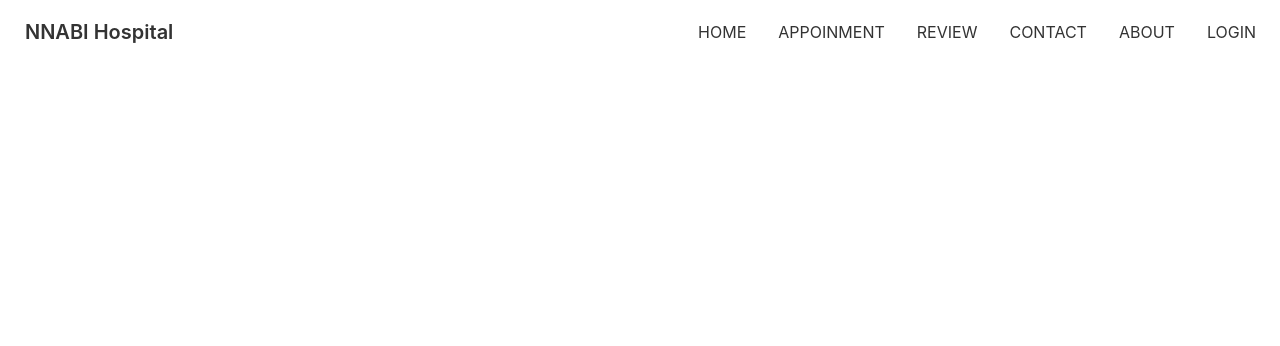
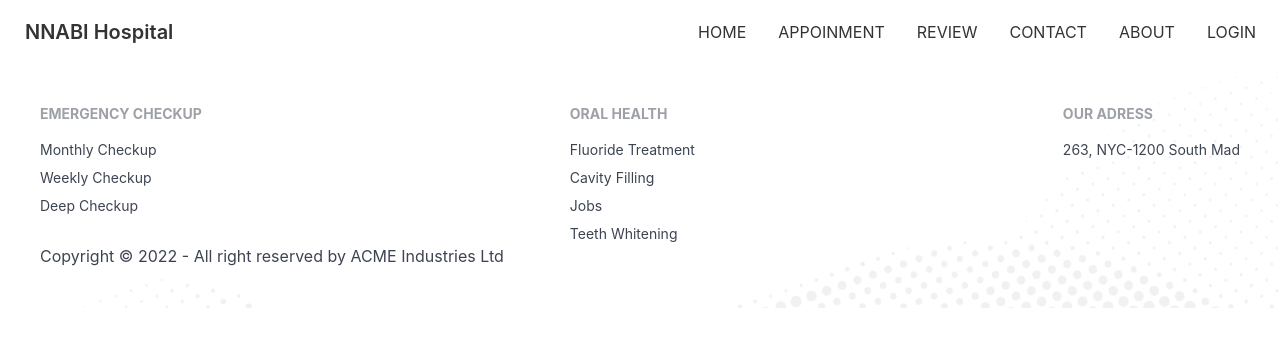
Before and after one commit to nnabicse/nnabi-hospital-client, a React (Create React App) app: page /appoinment in a window 1280 px wide. Shown: the top 346 px of the page. Built offline with nearby package versions, Linux system fonts and the light colour scheme.

Commit message:
contact us and footer implemented

```diff
--- a/src/App.js
+++ b/src/App.js
@@ -4,6 +4,7 @@ import { Routes, Route, Link } from "react-router-dom";
 import Home from './Pages/Home/Home';
 import About from './Pages/About/About';
 import Login from './Pages/Login/Login';
+import Footer from './Pages/Shared/Footer';
 
 function App() {
   return (
@@ -14,7 +15,7 @@ function App() {
         <Route path="about" element={<About />} />
         <Route path="login" element={<Login />} />
       </Routes>
-
+      <Footer></Footer>
     </div>
   );
 }
--- a/src/Pages/Home/Banner.js
+++ b/src/Pages/Home/Banner.js
@@ -7,7 +7,7 @@ const Banner = () => {
     return (
         <div class="hero min-h-screen ">
             <div class="hero-content flex-col lg:flex-row-reverse">
-                <img src={chair} class="max-w-lg rounded-lg shadow-2xl" />
+                <img src={chair} class="max-w-sm rounded-lg shadow-2xl" />
                 <div>
                     <h1 class="text-5xl font-bold">Your New Smile Starts Here</h1>
                     <p class="py-6">Lorem ipsum, dolor sit amet consectetur adipisicing elit. Recusandae, nam nulla. Ad fuga minus debitis impedit unde maxime animi, dolorem labore praesentium et doloremque nulla aut cumque aliquid assumenda hic possimus beatae, alias vero enim ex reiciendis maiores facere corporis! Earum odit autem optio adipisci quae voluptatem necessitatibus, sed deleniti?</p>
--- /dev/null
+++ b/src/Pages/Home/Contact.js
@@ -0,0 +1,38 @@
+import React from 'react';
+import PrimaryButton from '../Shared/PrimaryButton';
+import contact from '../../assets/images/appointment.png'
+
+const Contact = () => {
+    return (
+        <div style={{
+            background: `url(${contact})`
+        }}>
+            <div className='p-5'>
+                <div className='text-center mb-8'>
+                    <h5 className='text-xl text-primary font-bold'>Contact Us</h5>
+                    <h2 className='text-3xl text-white'>Stay Connected With Us</h2>
+                </div>
+                <div className='grid grid-cols-1 justify-items-center gap-5'>
+                    <input
+                        type='text'
+                        placeholder='Email Address'
+                        className='input w-full max-w-md'
+                    />
+                    <input
+                        type='text'
+                        placeholder='Subject'
+                        className='input w-full max-w-md'
+                    />
+                    <textarea
+                        className='textarea w-full max-w-md'
+                        placeholder='Your message'
+                        rows={6}
+                    ></textarea>
+                    <PrimaryButton>Submit</PrimaryButton>
+                </div>
+            </div>
+        </div>
+    );
+};
+
+export default Contact;
--- a/src/Pages/Home/Home.js
+++ b/src/Pages/Home/Home.js
@@ -1,6 +1,7 @@
 import React from 'react';
 import Banner from './Banner';
 import BannerSecond from './BannerSecond';
+import Contact from './Contact';
 import './Home.css';
 import Info from './Info';
 import MakeAppoinment from './MakeAppoinment';
@@ -16,6 +17,7 @@ const Home = () => {
             <BannerSecond></BannerSecond>
             <MakeAppoinment></MakeAppoinment>
             <Testimonials></Testimonials>
+            <Contact></Contact>
         </div>
     );
 };
--- a/src/Pages/Home/Review.js
+++ b/src/Pages/Home/Review.js
@@ -6,9 +6,9 @@ const Review = (props) => {
         <div class="card lg:max-w-lg bg-base-100 shadow-xl">
             <div class="card-body">
                 <p>{review}</p>
-                <div className='flex justify-center items-center'>
+                <div className='flex items-center'>
                     <div class="avatar">
-                        <div class="w-24 rounded-full ring ring-primary ring-offset-base-100 mr-5">
+                        <div class="w-16 rounded-full ring ring-primary ring-offset-base-100 mr-5">
                             <img src={img} />
                         </div>
                     </div>
--- /dev/null
+++ b/src/Pages/Shared/Footer.js
@@ -0,0 +1,37 @@
+import React from 'react';
+import footer from '../../assets/images/footer.png'
+
+const Footer = () => {
+    return (
+        <footer style={{
+            background: `url(${footer})`,
+            backgroundSize: 'cover'
+        }} class="p-10 text-neutral">
+            <div className='footer sm:justify-center md:justify-between lg:justify-between'>
+                <div>
+                    <span class="footer-title">Emergency Checkup</span>
+                    <a class="link link-hover">Monthly Checkup</a>
+                    <a class="link link-hover">Weekly Checkup</a>
+                    <a class="link link-hover">Deep Checkup</a>
+                </div>
+                <div>
+                    <span class="footer-title">Oral Health</span>
+                    <a class="link link-hover">Fluoride Treatment</a>
+                    <a class="link link-hover">Cavity Filling</a>
+                    <a class="link link-hover">Jobs</a>
+                    <a class="link link-hover">Teeth Whitening</a>
+                </div>
+                <div>
+                    <span class="footer-title">Our Adress</span>
+                    <p>263, NYC-1200 South Mad</p>
+                </div>
+            </div>
+            <div>
+                <p>Copyright © 2022 - All right reserved by ACME Industries Ltd</p>
+            </div>
+
+        </footer>
+    );
+};
+
+export default Footer;
```
